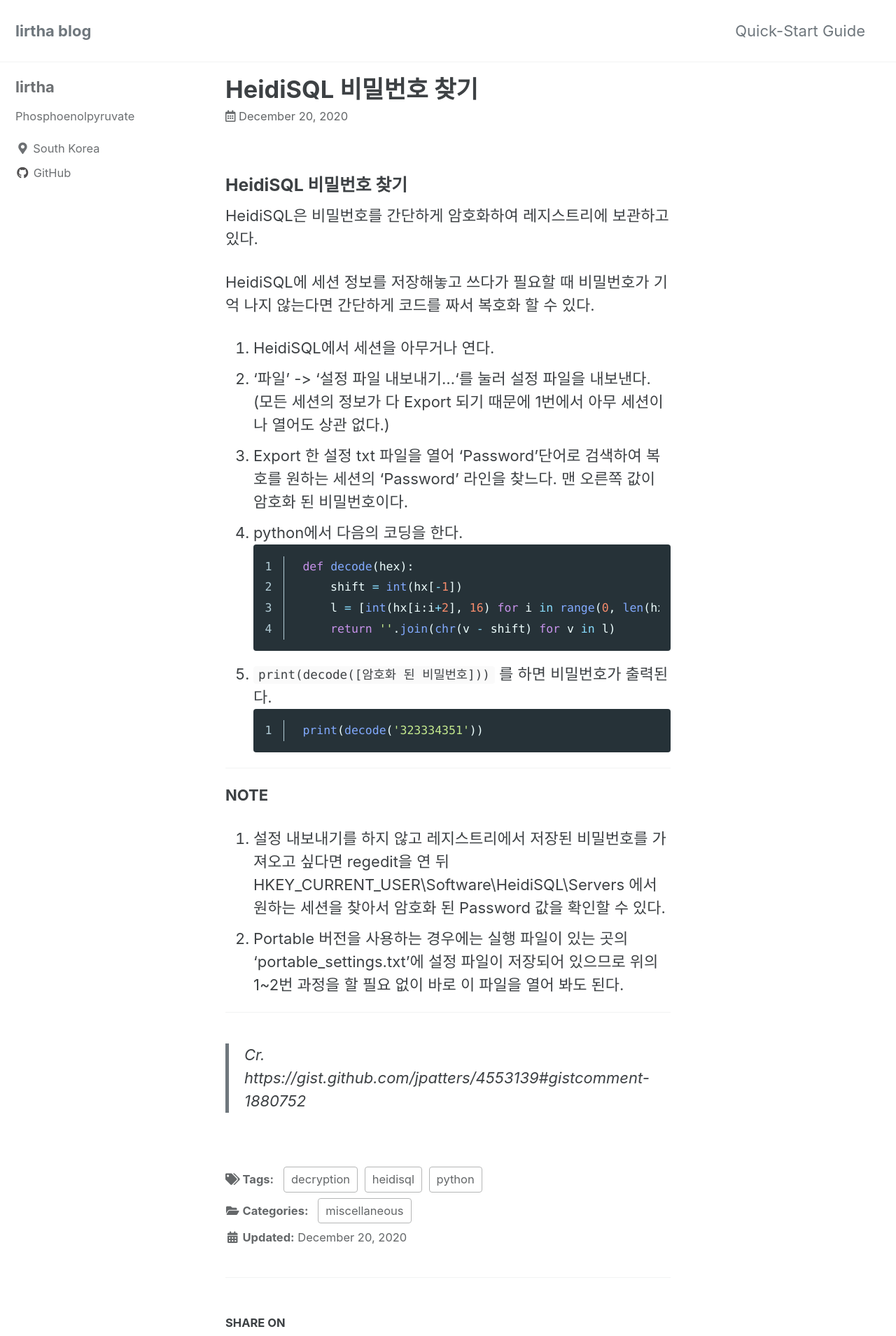
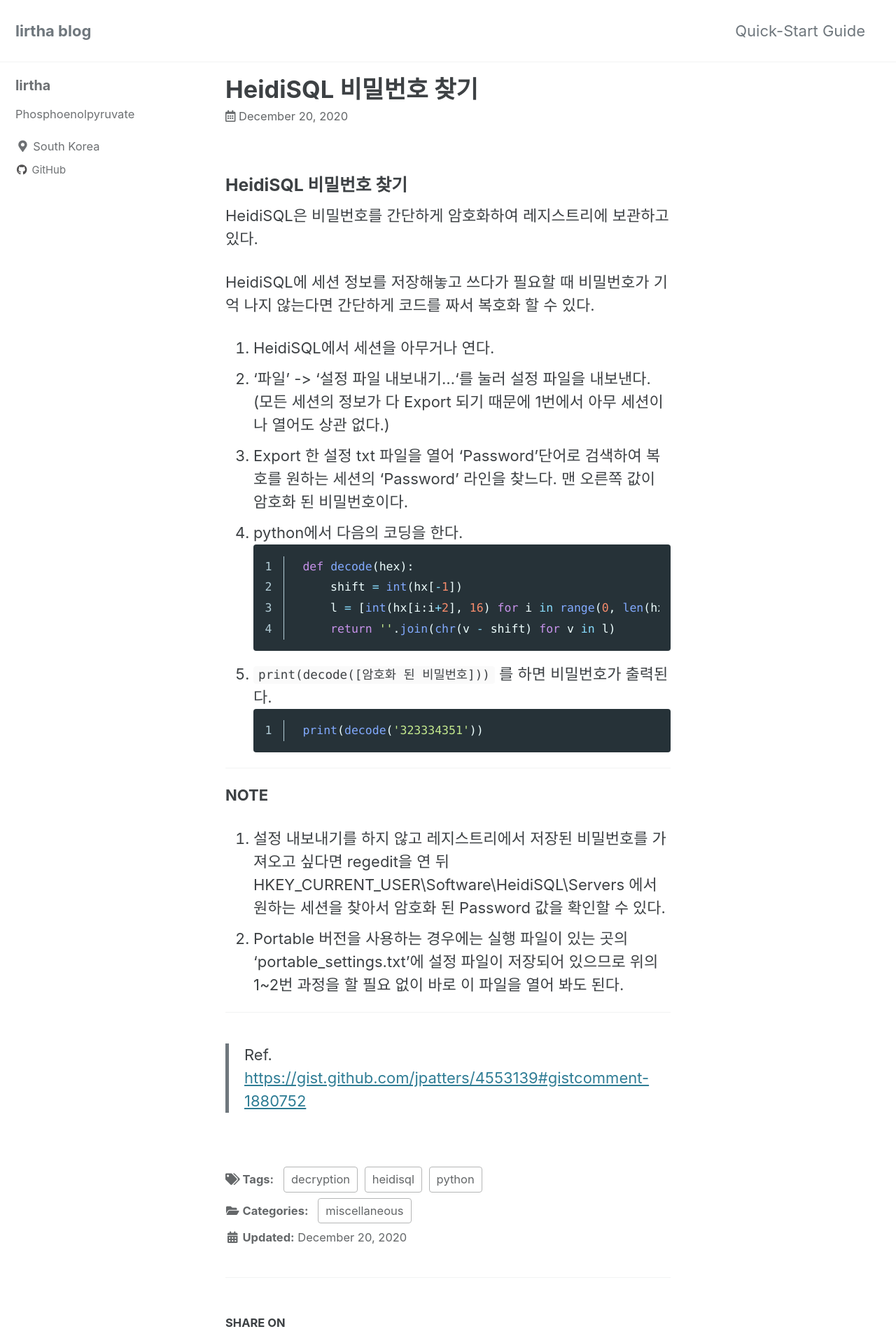
Before and after one commit to lirtha/lirtha.github.io, a Jekyll site: the page built from _posts/2020-12-20-heidisql-password.md, in a window 1280 px wide. Shown: the top 1909 px of the page at 70% size. Built offline with Jekyll 4.4.1, drawn with Linux system fonts in a browser that asks for light colours; cached includes are drawn as plain includes.

Commit message:
update scss settings

```diff
--- a/_posts/2020-12-20-heidisql-password.md
+++ b/_posts/2020-12-20-heidisql-password.md
@@ -39,4 +39,4 @@ HeidiSQL에 세션 정보를 저장해놓고 쓰다가 필요할 때 비밀번
 
 ---
 
-> Cr. https://gist.github.com/jpatters/4553139#gistcomment-1880752
+> Ref. <https://gist.github.com/jpatters/4553139#gistcomment-1880752>
--- a/_sass/minimal-mistakes/_base.scss
+++ b/_sass/minimal-mistakes/_base.scss
@@ -110,7 +110,7 @@ blockquote {
   margin: 2em 1em 2em 0;
   padding-left: 1em;
   padding-right: 1em;
-  font-style: italic;
+  font-style: normal;
   border-left: 0.25em solid $primary-color;
 
   cite {
--- a/_sass/minimal-mistakes/_variables.scss
+++ b/_sass/minimal-mistakes/_variables.scss
@@ -38,7 +38,7 @@ $type-size-1: 2.441em !default; // ~39.056px
 $type-size-2: 1.953em !default; // ~31.248px
 $type-size-3: 1.563em !default; // ~25.008px
 $type-size-4: 1.25em !default; // ~20px
-$type-size-5: 1em !default; // ~16px
+$type-size-5: 0.9em !default; // ~16px
 $type-size-6: 0.75em !default; // ~12px
 $type-size-7: 0.6875em !default; // ~11px
 $type-size-8: 0.625em !default; // ~10px
```
